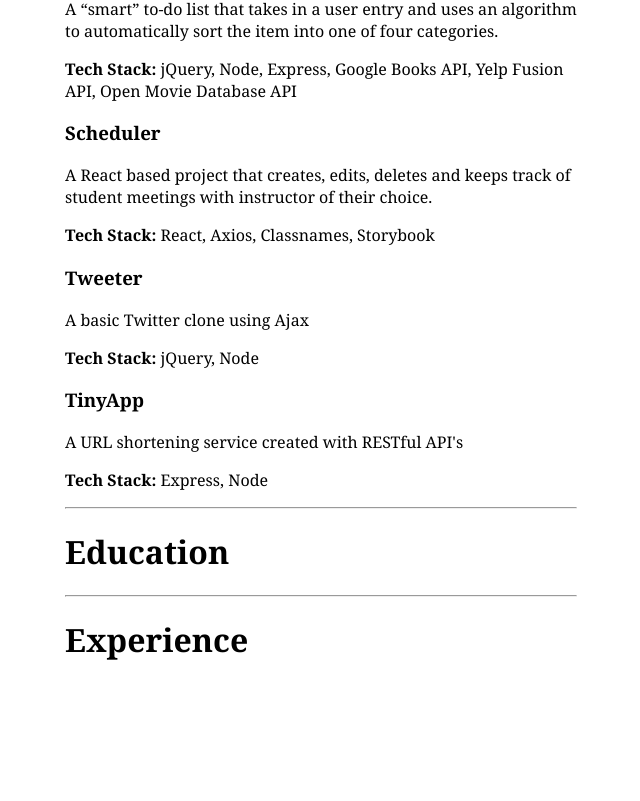
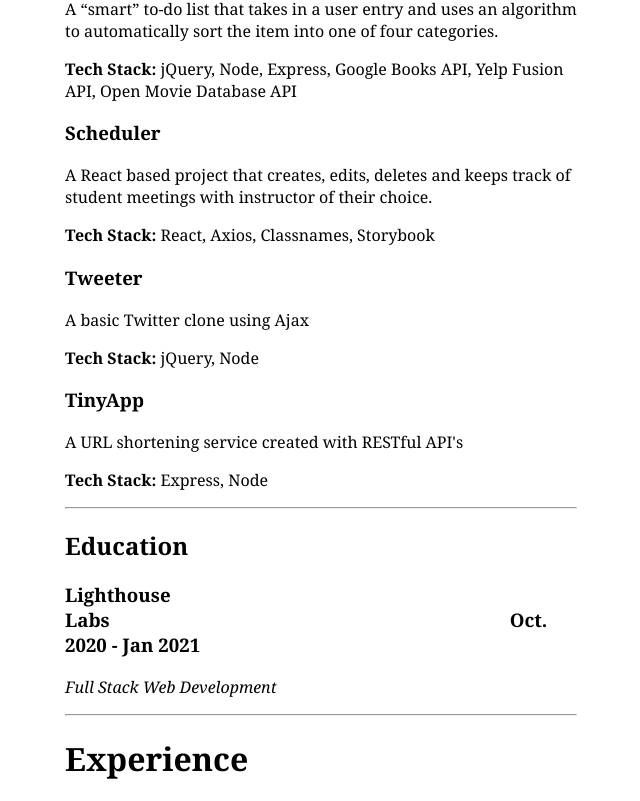
Before and after one commit to xrysen/resume, a React (Create React App) app: page / in a window 1280 px wide. Shown: the part 735-1536 px from the top of the page, without its empty margins (319-959 px from the left). Before the commit the page ends 1418 px from the top, so only its background shows below. Built offline with nearby package versions, Linux system fonts and the light colour scheme.

Commit message:
Adds props and displays education for Projects and ProjectListItems components

```diff
--- a/src/App.css
+++ b/src/App.css
@@ -8,3 +8,8 @@
   list-style-type: none;
   padding: 0;
 }
+
+.dates {
+  position: relative;
+  margin-left: 400px;
+}
--- a/src/Components/Education.jsx
+++ b/src/Components/Education.jsx
@@ -1,8 +1,24 @@
 import React from "react";
+import { education } from "../data/data";
+import EducationListItem from "./EducationListItem";
 
 const Education = () => {
+  const schools = education.map((item) => {
+    return (
+      <EducationListItem
+        key={item.id}
+        school={item.school}
+        dates={item.dates}
+        diploma={item.diploma}
+      />
+    );
+  });
+
   return (
-    <h1>Education</h1>
+    <section>
+      <h1>Education</h1>
+      <ul>{schools}</ul>
+    </section>
   );
 };
 
--- a/src/Components/EducationListItem.jsx
+++ b/src/Components/EducationListItem.jsx
@@ -1,14 +1,17 @@
 import React from "react";
 
 const EducationListItem = (props) => {
-
   return (
     <li>
-      <h3>{props.school}</h3>
-      <p><em>{props.diploma}</em></p>
-      <p>{props.dates}</p>
+      <h3>
+        {props.school}
+        <span className="dates">{props.dates}</span>
+      </h3>
+      <p>
+        <em>{props.diploma}</em>
+      </p>
     </li>
-  )
-}
+  );
+};
 
 export default EducationListItem;
```
Also changed, not shown: 1 other file (tests, documents, lock files or other folders).
